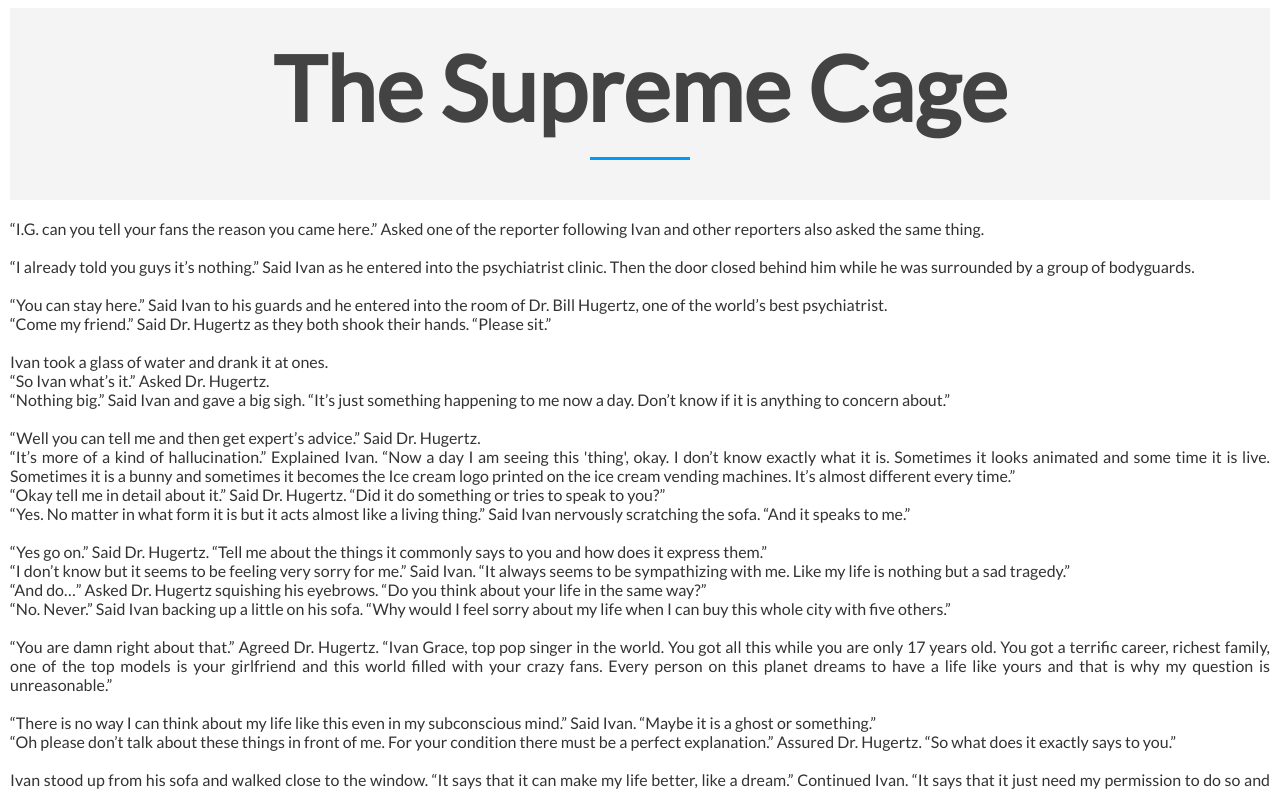
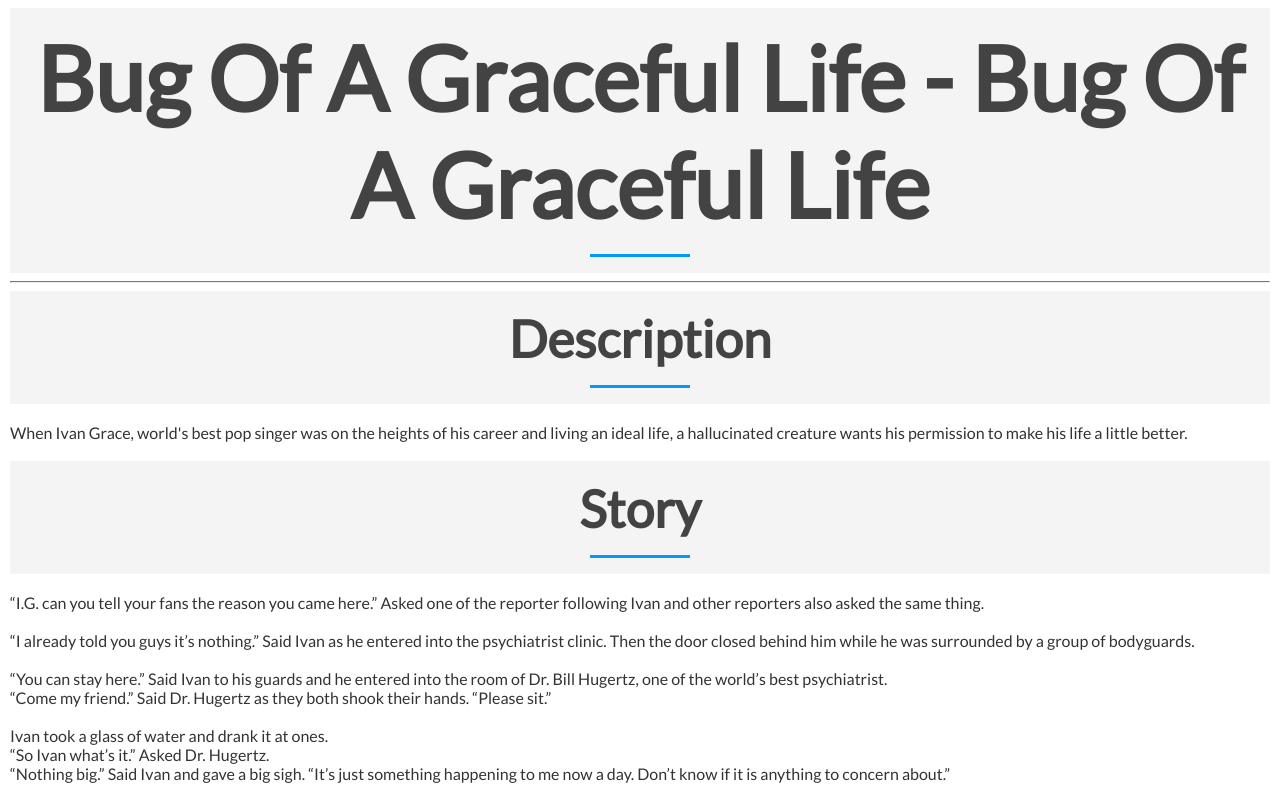
Before and after one commit to snapc9771/kapil.github.io, a plain HTML site: page bug_of_a_graceful_life.html in a window 1280 px wide. Shown: the top 791 px of the page. Drawn offline with Linux system fonts and the light colour scheme.

Commit message:
Initial commit

```diff
--- a/bug_of_a_graceful_life.html
+++ b/bug_of_a_graceful_life.html
@@ -1,13 +1,23 @@
 <html>
     <head>
         <title>
-            The Supreme Cage
+            Bug Of A Graceful Life - Bug Of A Graceful Life
         </title>
         <link rel="stylesheet" href="styles.css">
         <link href="https://fonts.googleapis.com/css?family=Lato" rel="stylesheet">
     </head>
     <body>
-        <div class="heading"><h1>The Supreme Cage</h1></div>
+        <div class="heading"><h1>Bug Of A Graceful Life - Bug Of A Graceful Life</h1></div>
+        <hr>
+        <div class="sub-heading"><h1>Description</h1></div>
+
+
+        <div class="para">
+When Ivan Grace, world's best pop singer was on the heights of his career and living an ideal life, a hallucinated creature wants his permission to make his life a little better.
+        </div>
+
+        <div class="sub-heading"><h1>Story</h1></div>
+
         <div class="para">
 “I.G. can you tell your fans the reason you came here.” Asked one of the reporter following Ivan and other reporters also asked the same thing.
 
--- a/styles.css
+++ b/styles.css
@@ -6,7 +6,7 @@ body{
 /* HEADINGS AND PARAGRAPHS */
 /* ----------------------------------------------- */
 .heading{
-    height: 15vw;
+    padding-bottom: 2vh;
     background-color: #f4f4f4;
 }
 
@@ -15,7 +15,7 @@ body{
     text-align: center;
     color: #434343;
     font-size: 7vw;
-    padding-top: 2vw;
+    padding-top: 2vh;
     font-family: 'Lato', sans-serif;
 }
 
@@ -44,7 +44,7 @@ hr{
 
 
 .sub-heading{
-    height: 10vw;
+    padding-bottom: 2vh;
     background-color: #f4f4f4;
 }
 
@@ -53,7 +53,7 @@ hr{
     text-align: center;
     color: #434343;
     font-size: 4vw;
-    padding-top: 2vw;
+    padding-top: 2vh;
     font-family: 'Lato', sans-serif;
 }
 
```
Also changed, not shown: A_Night_Of_Firecrackers.html (+9 -0 lines), Chronos_the_time_hunter.html (+7 -0 lines), altreatal.html (+6 -0 lines), the_supreme_cage.html (+7 -0 lines).
